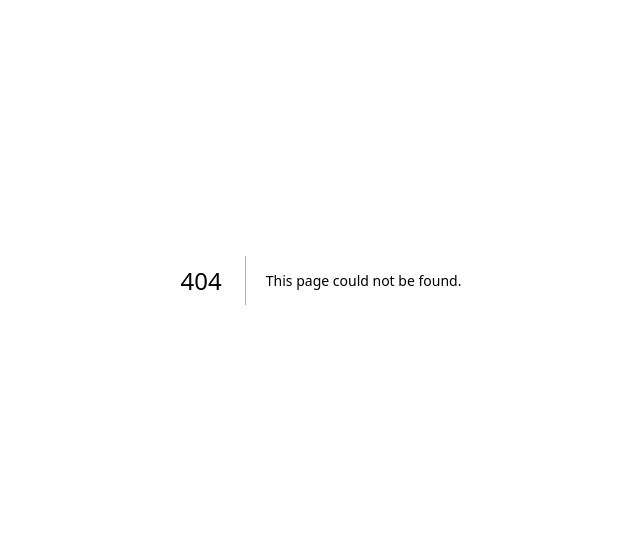
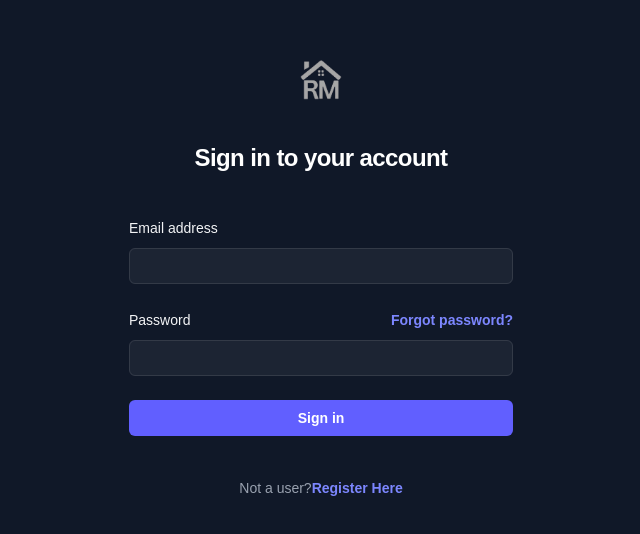
Before and after one commit to jinX-20/CasaPartage, a Next.js app in the folder Frontend/: page /Authentication/Login in a window 1280 px wide. Before the commit this address had no page. Shown: the part 120-654 px from the top of the page, without its empty margins (319-959 px from the left). Built offline with nearby package versions, Linux system fonts and the light colour scheme; a web font is replaced by a local one.

Commit message:
Added template for login and signup

```diff
--- /dev/null
+++ b/Frontend/src/app/Authentication/Login/page.tsx
@@ -0,0 +1,91 @@
+export default function Home() {
+  return (
+    <>
+      <div className="h-full bg-gray-900">
+        <div className="flex min-h-full flex-col justify-center px-6 py-12 lg:px-8">
+          <div className="sm:mx-auto sm:w-full sm:max-w-sm">
+            <img
+              src="/logo.png"
+              alt="Roomie Manager"
+              className="mx-auto h-10 w-auto"
+            />
+            <h2 className="mt-10 text-center text-2xl/9 font-bold tracking-tight text-white">
+              Sign in to your account
+            </h2>
+          </div>
+
+          <div className="mt-10 sm:mx-auto sm:w-full sm:max-w-sm">
+            <form action="#" method="POST" className="space-y-6">
+              <div>
+                <label
+                  for="email"
+                  className="block text-sm/6 font-medium text-gray-100"
+                >
+                  Email address
+                </label>
+                <div className="mt-2">
+                  <input
+                    id="email"
+                    type="email"
+                    name="email"
+                    required
+                    autocomplete="email"
+                    className="block w-full rounded-md bg-white/5 px-3 py-1.5 text-base text-white outline-1 -outline-offset-1 outline-white/10 placeholder:text-gray-500 focus:outline-2 focus:-outline-offset-2 focus:outline-indigo-500 sm:text-sm/6"
+                  />
+                </div>
+              </div>
+
+              <div>
+                <div className="flex items-center justify-between">
+                  <label
+                    for="password"
+                    className="block text-sm/6 font-medium text-gray-100"
+                  >
+                    Password
+                  </label>
+                  <div className="text-sm">
+                    <a
+                      href="#"
+                      className="font-semibold text-indigo-400 hover:text-indigo-300"
+                    >
+                      Forgot password?
+                    </a>
+                  </div>
+                </div>
+                <div className="mt-2">
+                  <input
+                    id="password"
+                    type="password"
+                    name="password"
+                    required
+                    autocomplete="current-password"
+                    className="block w-full rounded-md bg-white/5 px-3 py-1.5 text-base text-white outline-1 -outline-offset-1 outline-white/10 placeholder:text-gray-500 focus:outline-2 focus:-outline-offset-2 focus:outline-indigo-500 sm:text-sm/6"
+                  />
+                </div>
+              </div>
+
+              <div>
+                <button
+                  type="submit"
+                  className="flex w-full justify-center rounded-md bg-indigo-500 px-3 py-1.5 text-sm/6 font-semibold text-white hover:bg-indigo-400 focus-visible:outline-2 focus-visible:outline-offset-2 focus-visible:outline-indigo-500"
+                >
+                  Sign in
+                </button>
+              </div>
+            </form>
+
+            <p className="mt-10 text-center text-sm/6 text-gray-400">
+              Not a user?
+              <a
+                href="/Authentication/Signup"
+                className="font-semibold text-indigo-400 hover:text-indigo-300"
+              >
+                Register Here
+              </a>
+            </p>
+          </div>
+        </div>
+      </div>
+    </>
+  );
+}
--- /dev/null
+++ b/Frontend/src/app/Authentication/Signup/page.tsx
@@ -0,0 +1,82 @@
+export default function Home() {
+  return (
+    <>
+      <div className="h-full bg-gray-900">
+        <div className="flex min-h-full flex-col justify-center px-6 py-12 lg:px-8">
+          <div className="sm:mx-auto sm:w-full sm:max-w-sm">
+            <img
+              src="/logo.png"
+              alt="Roomie Manager"
+              className="mx-auto h-10 w-auto"
+            />
+            <h2 className="mt-10 text-center text-2xl/9 font-bold tracking-tight text-white">
+              Register
+            </h2>
+          </div>
+
+          <div className="mt-10 sm:mx-auto sm:w-full sm:max-w-sm">
+            <form action="#" method="POST" className="space-y-6">
+              <div>
+                <label
+                  for="email"
+                  className="block text-sm/6 font-medium text-gray-100"
+                >
+                  Email address
+                </label>
+                <div className="mt-2">
+                  <input
+                    id="email"
+                    type="email"
+                    name="email"
+                    required
+                    autocomplete="email"
+                    className="block w-full rounded-md bg-white/5 px-3 py-1.5 text-base text-white outline-1 -outline-offset-1 outline-white/10 placeholder:text-gray-500 focus:outline-2 focus:-outline-offset-2 focus:outline-indigo-500 sm:text-sm/6"
+                  />
+                </div>
+              </div>
+
+              <div>
+                <div className="flex items-center justify-between">
+                  <label
+                    for="password"
+                    className="block text-sm/6 font-medium text-gray-100"
+                  >
+                    Create a Password
+                  </label>
+                </div>
+                <div className="mt-2">
+                  <input
+                    id="password"
+                    type="password"
+                    name="password"
+                    required
+                    className="block w-full rounded-md bg-white/5 px-3 py-1.5 text-base text-white outline-1 -outline-offset-1 outline-white/10 placeholder:text-gray-500 focus:outline-2 focus:-outline-offset-2 focus:outline-indigo-500 sm:text-sm/6"
+                  />
+                </div>
+              </div>
+
+              <div>
+                <button
+                  type="submit"
+                  className="flex w-full justify-center rounded-md bg-indigo-500 px-3 py-1.5 text-sm/6 font-semibold text-white hover:bg-indigo-400 focus-visible:outline-2 focus-visible:outline-offset-2 focus-visible:outline-indigo-500"
+                >
+                  Sign Up
+                </button>
+              </div>
+            </form>
+
+            <p className="mt-10 text-center text-sm/6 text-gray-400">
+              Already a user?
+              <a
+                href="/Authentication/Login"
+                className="font-semibold text-indigo-400 hover:text-indigo-300"
+              >
+                Login Here
+              </a>
+            </p>
+          </div>
+        </div>
+      </div>
+    </>
+  );
+}
--- a/Frontend/src/app/globals.css
+++ b/Frontend/src/app/globals.css
@@ -1,7 +1,11 @@
 @import "tailwindcss";
 @config "../../tailwind.config.js";
 
+html, body {
+  height: 100%;
+  margin: 0;
+}
+
 body {
-  margin: 0;
   font-family: Arial, sans-serif;
 }
--- a/Frontend/src/app/layout.tsx
+++ b/Frontend/src/app/layout.tsx
@@ -9,7 +9,7 @@ export default function RootLayout({
   children: React.ReactNode
 }) {
   return (
-    <html lang="en">
+    <html lang="en" className="h-full">
       <head>
       <meta charSet="UTF-8" />
       <meta name="viewport" content="width=device-width, initial-scale=1.0" />
@@ -20,7 +20,7 @@ export default function RootLayout({
       <link href="https://fonts.googleapis.com/css2?family=ABeeZee:ital@0;1&family=Acme&family=Inter:ital,opsz,wght@0,14..32,100..900;1,14..32,100..900&family=Josefin+Sans:wght@300&family=Julee&family=Pangolin&display=swap" rel="stylesheet"/>
       </head>
 
-      <body>{children}</body>
+      <body className="h-full">{children}</body>
     </html>
   )
 }
--- a/Frontend/src/app/page.tsx
+++ b/Frontend/src/app/page.tsx
@@ -1,3 +1,5 @@
+import Link from "next/link";
+
 export default function Home() {
   return (
     <>
@@ -7,8 +9,12 @@ export default function Home() {
       <button className="text-[#E3B89F] md-custom-md:text-3xl md-custom-sm:text-xl md-custom-xsm:text-lg border-none bg-white font-bold cursor-pointer inline-block">RoomieManager</button>
     </div>
     <div>
-      <button className="py-2 md-custom-md:px-4 md-custom-md:ml-2.5 border-none rounded cursor-pointer md-custom-md:text-sm md-custom-md:mr-2.5 md-custom-sm:px-3 md-custom-sm:ml-2 md-custom-sm:text-sm md-custom-sm:mr-0.5 md-custom-xsm:px-1 md-custom-xsm:ml-0.5 md-custom-xsm:text-sm md-custom-xsm:mr-0 bg-[#BC8D0B] text-white hover:bg-[#7d5e07]">Login</button>
-      <button className="py-2 md-custom-md:px-4 md-custom-md:ml-2.5 border-none rounded cursor-pointer md-custom-md:text-sm md-custom-md:mr-2.5 md-custom-sm:px-3 md-custom-sm:ml-2 md-custom-sm:text-sm md-custom-sm:mr-0.5 md-custom-xsm:px-1 md-custom-xsm:ml-0.5 md-custom-xsm:text-sm md-custom-xsm:mr-0 bg-[#BC8D0B] text-white hover:bg-[#7d5e07]">Register</button>
+      <Link href="/Authentication/Login">
+        <button className="py-2 md-custom-md:px-4 md-custom-md:ml-2.5 border-none rounded cursor-pointer md-custom-md:text-sm md-custom-md:mr-2.5 md-custom-sm:px-3 md-custom-sm:ml-2 md-custom-sm:text-sm md-custom-sm:mr-0.5 md-custom-xsm:px-1 md-custom-xsm:ml-0.5 md-custom-xsm:text-sm md-custom-xsm:mr-0 bg-[#BC8D0B] text-white hover:bg-[#7d5e07]">Login</button>
+      </Link>
+      <Link href="/Authentication/Signup">
+        <button className="py-2 md-custom-md:px-4 md-custom-md:ml-2.5 border-none rounded cursor-pointer md-custom-md:text-sm md-custom-md:mr-2.5 md-custom-sm:px-3 md-custom-sm:ml-2 md-custom-sm:text-sm md-custom-sm:mr-0.5 md-custom-xsm:px-1 md-custom-xsm:ml-0.5 md-custom-xsm:text-sm md-custom-xsm:mr-0 bg-[#BC8D0B] text-white hover:bg-[#7d5e07]">Register</button>
+      </Link>
     </div>
   </div>
 
@@ -20,7 +26,7 @@ export default function Home() {
       <p className="text-[#BC8D0B] text-lg mt-7 mx-2 font-julee">Manage chores, expenses, and decisions effortlessly under one roof!</p>
       <button className="bg-[#BC8D0B] text-white hover:bg-[#7d5e07] py-1.5 px-2 rounded my-5">Get Started!</button>
     </div>
-    <img src="/hero_pic.jpg" alt="Roommates image" className="h-auto w-3/5"/>
+    <img src="/hero_pic.jpg" alt="Roommates image" className="h-auto md-custom-md:w-3/5 md-custom-xsm:full"/>
   </div>
 
   {/* Features */}
```
